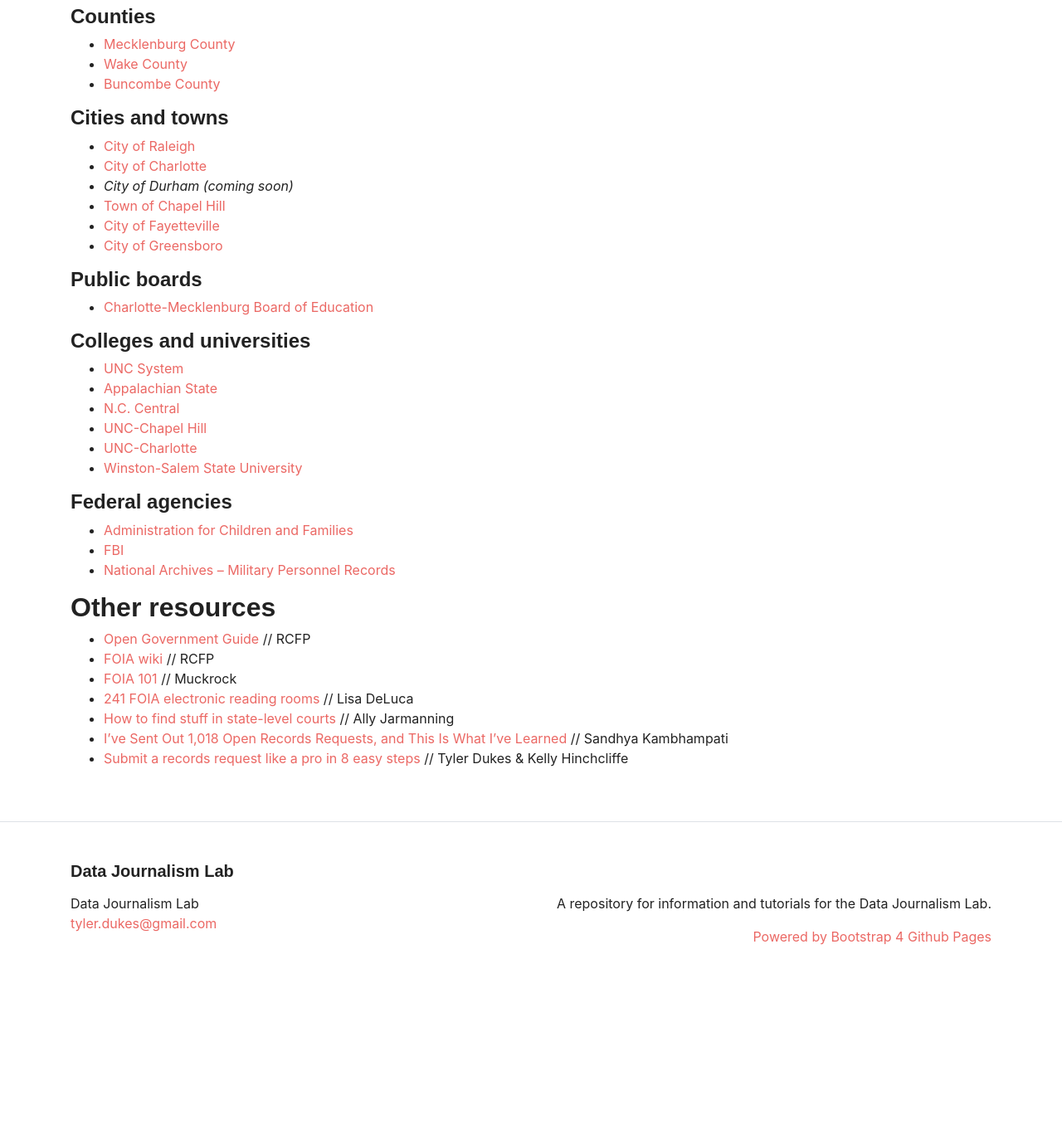
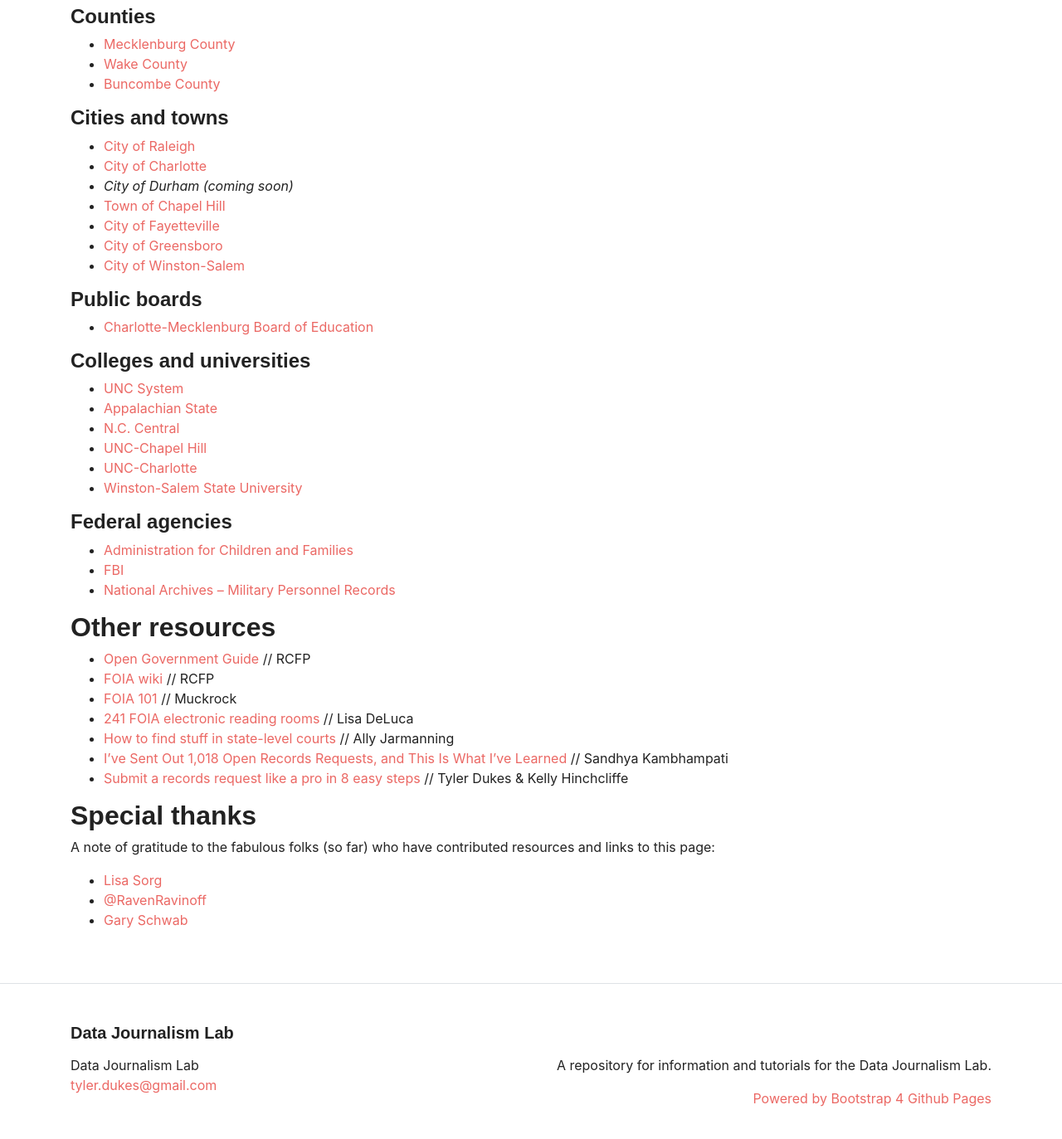
Before and after one commit to mtdukes/data-journalism-lab, a Jekyll site: the page built from _pages/public_records.md, in a window 1280 px wide and 1400 px high, scrolled down 923 px. Shown: the top 1373 px of the window at 83% size. Built offline with Jekyll 4.4.1, drawn with Linux system fonts in a browser that asks for light colours; some web fonts are replaced; before the commit the page ends 2128 px from its top, so only the background shows below that.

Commit message:
adding links and contrib list

```diff
--- a/_pages/public_records.md
+++ b/_pages/public_records.md
@@ -46,6 +46,7 @@
 * [Town of Chapel Hill](https://www.townofchapelhill.org/government/departments-services/communications-and-public-affairs/supporting-quality-governance/maintaining-public-records/public-records-request)
 * [City of Fayetteville](https://fayettevillenc.nextrequest.com/)
 * [City of Greensboro](https://www.greensboro-nc.gov/government/public-records-requests)
+* [City of Winston-Salem](https://www.cityofws.org/FormCenter/Fire-Department-7/FOIA-Request-172)
 
 #### Public boards
 
@@ -75,3 +76,11 @@
 * [How to find stuff in state-level courts](https://docs.google.com/document/d/1DHHv7GS6mycat97RTzlZDkokPZcm3QpoJgQ0W_QqaiY/edit) // Ally Jarmanning
 * [I’ve Sent Out 1,018 Open Records Requests, and This Is What I’ve Learned](https://www.propublica.org/article/open-records-requests-illinois-foia-lessons) // Sandhya Kambhampati
 * [Submit a records request like a pro in 8 easy steps](https://www.wral.com/submit-a-records-request-like-a-pro-in-8-easy-steps/17397199/) // Tyler Dukes & Kelly Hinchcliffe
+
+## Special thanks
+
+A note of gratitude to the fabulous folks (so far) who have contributed resources and links to this page:
+
+* [Lisa Sorg](https://twitter.com/lisasorg)
+* [@RavenRavinoff](https://twitter.com/RavenRavinoff)
+* [Gary Schwab](https://twitter.com/garyschwab)
```
